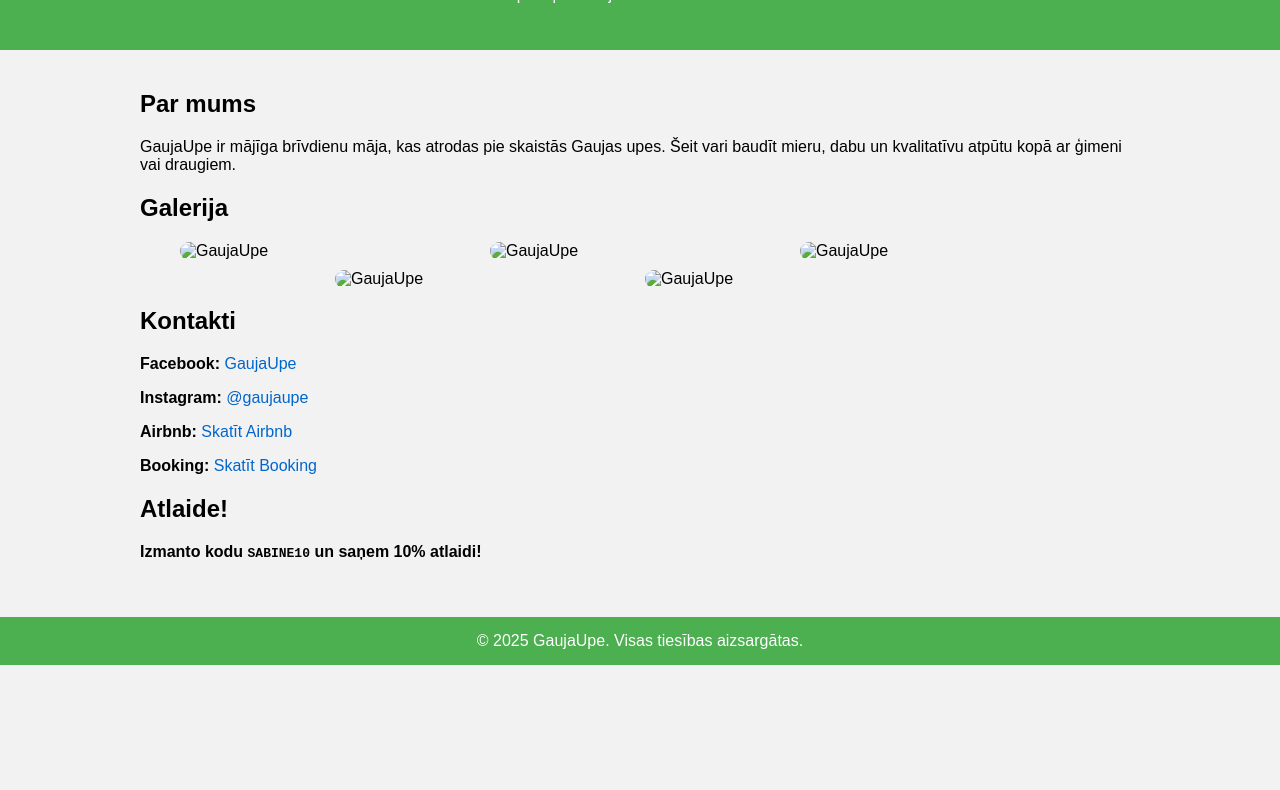
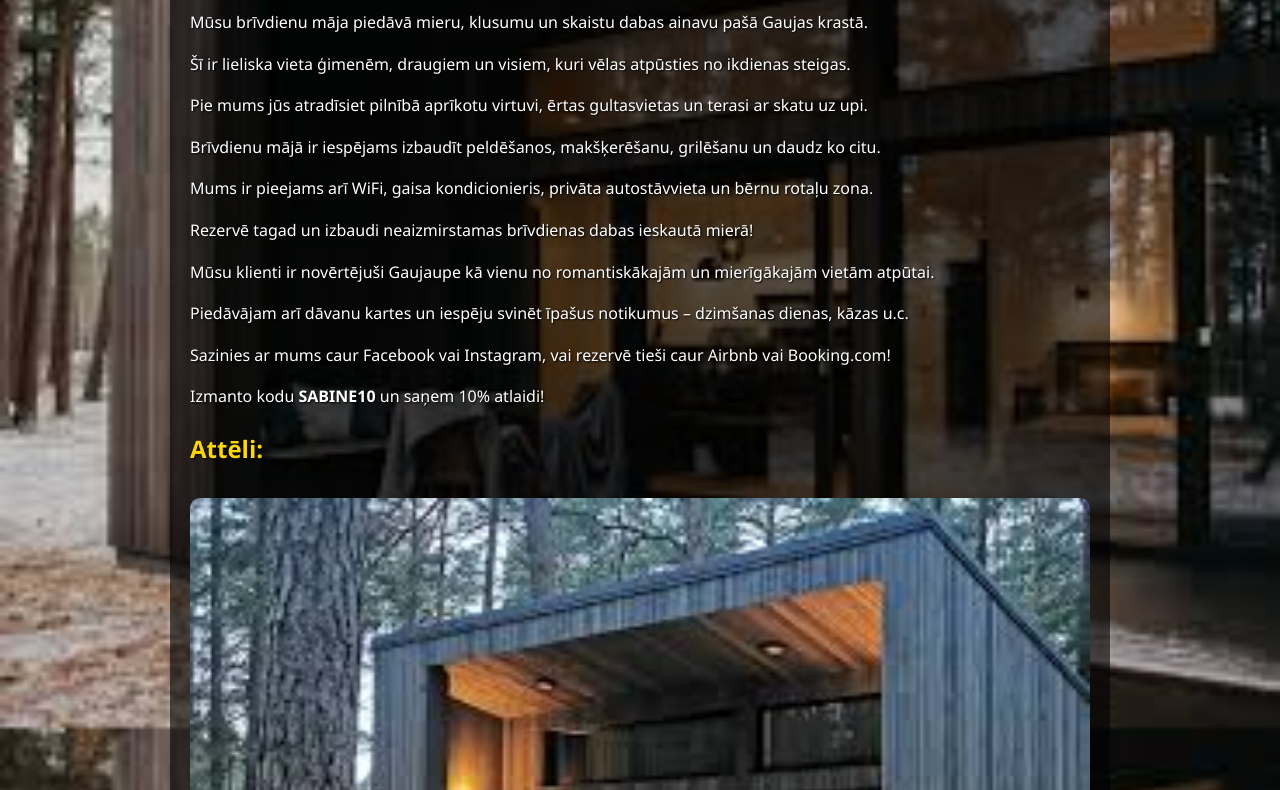
Before and after one commit to sabinegaujaupe/sabinegaujaupe.github.io, a plain HTML site: page index.html in a window 1280 px wide. Shown: the part 124-914 px from the top of the page. Before the commit the page ends 800 px from the top, so only its background shows below. Drawn offline with Linux system fonts and the light colour scheme.

Commit message:
Add files via upload

```diff
--- a/index.html
+++ b/index.html
@@ -4,77 +4,69 @@
 <head>
     <meta charset="UTF-8">
     <meta name="viewport" content="width=device-width, initial-scale=1.0">
-    <title>Brīvdienu māja GaujaUpe</title>
+    <title>Gaujaupe Brīvdienu Mājas</title>
     <style>
         body {
-            font-family: Arial, sans-serif;
             margin: 0;
-            background-color: #f2f2f2;
+            font-family: 'Segoe UI', Tahoma, Geneva, Verdana, sans-serif;
+            background-image: url('background.png');
+            background-size: cover;
+            background-attachment: fixed;
+            color: white;
+            text-shadow: 1px 1px 2px black;
+            line-height: 1.6;
         }
-        header {
-            background-color: #4CAF50;
-            color: white;
-            padding: 30px;
+        .container {
+            max-width: 900px;
+            margin: auto;
+            background: rgba(0, 0, 0, 0.6);
+            padding: 20px;
+            border-radius: 10px;
+            margin-top: 20px;
+        }
+        h1, h2 {
+            color: #ffd700;
+        }
+        .footer {
+            margin-top: 30px;
+            font-size: 1.2em;
+            background-color: #333;
+            padding: 10px;
+            border-radius: 5px;
             text-align: center;
         }
-        .container {
-            padding: 20px;
-            max-width: 1000px;
-            margin: auto;
-        }
-        .gallery {
-            display: flex;
-            flex-wrap: wrap;
-            gap: 10px;
-            justify-content: center;
-        }
-        .gallery img {
-            width: 300px;
-            height: auto;
+        img {
+            width: 100%;
             border-radius: 10px;
-        }
-        footer {
-            background-color: #4CAF50;
-            color: white;
-            text-align: center;
-            padding: 15px;
-            margin-top: 20px;
-        }
-        a {
-            color: #0066cc;
-            text-decoration: none;
+            margin: 10px 0;
         }
     </style>
 </head>
 <body>
-    <header>
-        <h1>Brīvdienu māja GaujaUpe</h1>
-        <p>Skaista atpūta pie Gaujas ar dabas tuvumu un ērtībām</p>
-    </header>
     <div class="container">
-        <h2>Par mums</h2>
-        <p>GaujaUpe ir mājīga brīvdienu māja, kas atrodas pie skaistās Gaujas upes. Šeit vari baudīt mieru, dabu un kvalitatīvu atpūtu kopā ar ģimeni vai draugiem.</p>
+        <h1>Laipni lūdzam Gaujaupe brīvdienu mājā!</h1>
+        <p>Mūsu brīvdienu māja piedāvā mieru, klusumu un skaistu dabas ainavu pašā Gaujas krastā.</p>
+        <p>Šī ir lieliska vieta ģimenēm, draugiem un visiem, kuri vēlas atpūsties no ikdienas steigas.</p>
+        <p>Pie mums jūs atradīsiet pilnībā aprīkotu virtuvi, ērtas gultasvietas un terasi ar skatu uz upi.</p>
+        <p>Brīvdienu mājā ir iespējams izbaudīt peldēšanos, makšķerēšanu, grilēšanu un daudz ko citu.</p>
+        <p>Mums ir pieejams arī WiFi, gaisa kondicionieris, privāta autostāvvieta un bērnu rotaļu zona.</p>
+        <p>Rezervē tagad un izbaudi neaizmirstamas brīvdienas dabas ieskautā mierā!</p>
+        <p>Mūsu klienti ir novērtējuši Gaujaupe kā vienu no romantiskākajām un mierīgākajām vietām atpūtai.</p>
+        <p>Piedāvājam arī dāvanu kartes un iespēju svinēt īpašus notikumus – dzimšanas dienas, kāzas u.c.</p>
+        <p>Sazinies ar mums caur Facebook vai Instagram, vai rezervē tieši caur Airbnb vai Booking.com!</p>
+        <p>Izmanto kodu <strong>SABINE10</strong> un saņem 10% atlaidi!</p>
 
-        <h2>Galerija</h2>
-        <div class="gallery">
-            <img src="foto1.png" alt="GaujaUpe">
-            <img src="foto2.png" alt="GaujaUpe">
-            <img src="foto3.png" alt="GaujaUpe">
-            <img src="foto4.png" alt="GaujaUpe">
-            <img src="foto5.png" alt="GaujaUpe">
+        <h2>Attēli:</h2>
+        <img src="1.png" alt="Gaujaupe attēls 1">
+        <img src="2.png" alt="Gaujaupe attēls 2">
+        <img src="3.png" alt="Gaujaupe attēls 3">
+        <img src="4.png" alt="Gaujaupe attēls 4">
+        <img src="5.png" alt="Gaujaupe attēls 5">
+
+        <div class="footer">
+            <p>Sazinies ar mums: <a href="https://www.facebook.com/GaujaUpe/" style="color: #ffd700;">Facebook</a> |
+            <a href="https://www.instagram.com/gaujaupe/" style="color: #ffd700;">Instagram</a></p>
         </div>
-
-        <h2>Kontakti</h2>
-        <p><strong>Facebook:</strong> <a href="https://www.facebook.com/GaujaUpe/">GaujaUpe</a></p>
-        <p><strong>Instagram:</strong> <a href="https://www.instagram.com/gaujaupe/">@gaujaupe</a></p>
-        <p><strong>Airbnb:</strong> <a href="https://www.airbnb.com/rooms/52423865">Skatīt Airbnb</a></p>
-        <p><strong>Booking:</strong> <a href="https://www.booking.com/hotel/lv/gaujaupe-2.lv.html">Skatīt Booking</a></p>
-
-        <h2>Atlaide!</h2>
-        <p><strong>Izmanto kodu <code>SABINE10</code> un saņem 10% atlaidi!</strong></p>
     </div>
-    <footer>
-        &copy; 2025 GaujaUpe. Visas tiesības aizsargātas.
-    </footer>
 </body>
 </html>
```
